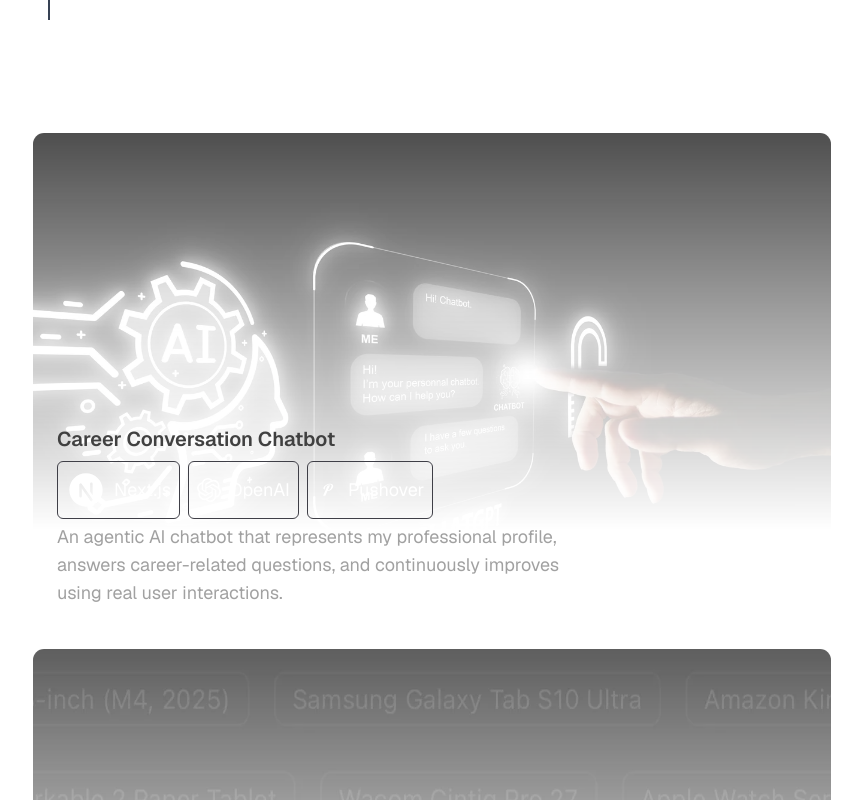
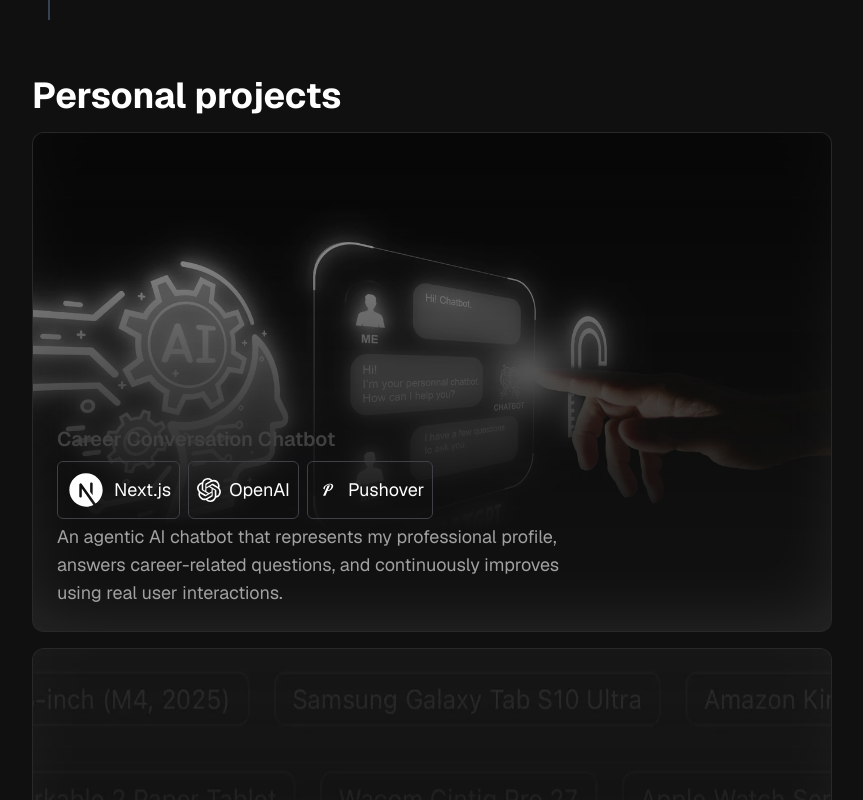
Before and after one commit to pranav605/portfolio_v2, a Next.js app: page / in a window 1280 px wide. Shown: the part 1240-2040 px from the top of the page, without its empty margins (208-1071 px from the left). Built offline with nearby package versions, Linux system fonts and the light colour scheme.

Commit message:
Removed light mode support

```diff
--- a/src/app/globals.css
+++ b/src/app/globals.css
@@ -1,8 +1,8 @@
 @import "tailwindcss";
 
 :root {
-  --background: #ffffff;
-  --foreground: #171717;
+  --background: #101010;
+  --foreground: #ededed;
 }
 
 @theme inline {
@@ -32,6 +32,7 @@ body {
 .no-scrollbar::-webkit-scrollbar {
   display: none;
 }
+
 .no-scrollbar {
   -ms-overflow-style: none;
   scrollbar-width: none;
```
